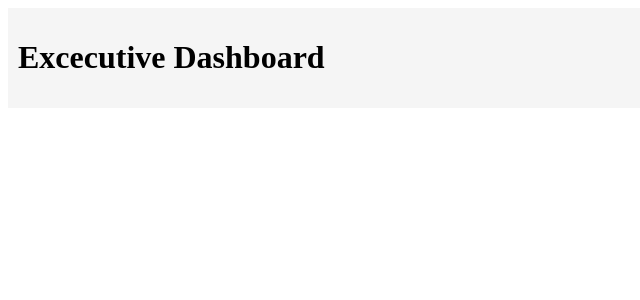
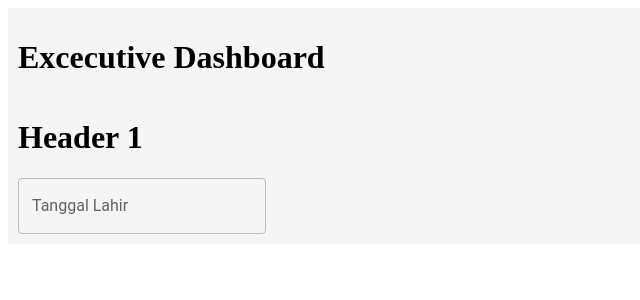
Before and after one commit to bando9/react-mui-integration, a React (Vite) app: page / in a window 1280 px wide. Shown: the top 300 px of the page, without its empty margins (0-640 px from the left). Built offline with nearby package versions, Linux system fonts and the light colour scheme.

Commit message:
feat: Add and implement @mui/x-date-pickers with Day.js integration

```diff
--- a/package.json
+++ b/package.json
@@ -15,6 +15,8 @@
     "@mui/icons-material": "^6.4.2",
     "@mui/material": "^6.4.1",
     "@mui/styles": "^6.4.2",
+    "@mui/x-date-pickers": "^7.25.0",
+    "dayjs": "^1.11.13",
     "react": "^18.3.1",
     "react-dom": "^18.3.1"
   },
--- a/src/App.jsx
+++ b/src/App.jsx
@@ -1,5 +1,5 @@
 import makeStyles from '@mui/styles/makeStyles';
-// import Header from './components/Header';
+import Header from './components/Header';
 
 const useStyles = makeStyles(() => ({
   root: {
@@ -23,6 +23,7 @@ function App() {
         <h1>
           Excecutive Dashboard
         </h1>
+        <Header />
       </div>
     </div>
   )
--- a/src/components/Header.jsx
+++ b/src/components/Header.jsx
@@ -1,7 +1,10 @@
+import { DatePicker, } from "@mui/x-date-pickers";
+
 function Header(){
     return (
         <div>
             <h1>Header 1</h1>
+            <DatePicker label="Tanggal Lahir" />
         </div>
     )
 }
--- a/src/main.jsx
+++ b/src/main.jsx
@@ -3,6 +3,8 @@ import { createRoot } from 'react-dom/client'
 // import './index.css'
 import App from './App.jsx'
 import { ThemeProvider, createTheme } from '@mui/material/styles';
+import {LocalizationProvider} from '@mui/x-date-pickers';
+import {AdapterDayjs} from '@mui/x-date-pickers/AdapterDayjs'
 
 const theme = createTheme({
   palette: {
@@ -35,7 +37,9 @@ const theme = createTheme({
 createRoot(document.getElementById('root')).render(
   <StrictMode>
      <ThemeProvider theme={theme}>
-        <App />
+        <LocalizationProvider dateAdapter={AdapterDayjs}>
+          <App />
+        </LocalizationProvider>
       </ThemeProvider>
   </StrictMode>,
 )
```
Also changed, not shown: 1 other file (tests, documents, lock files or other folders).
